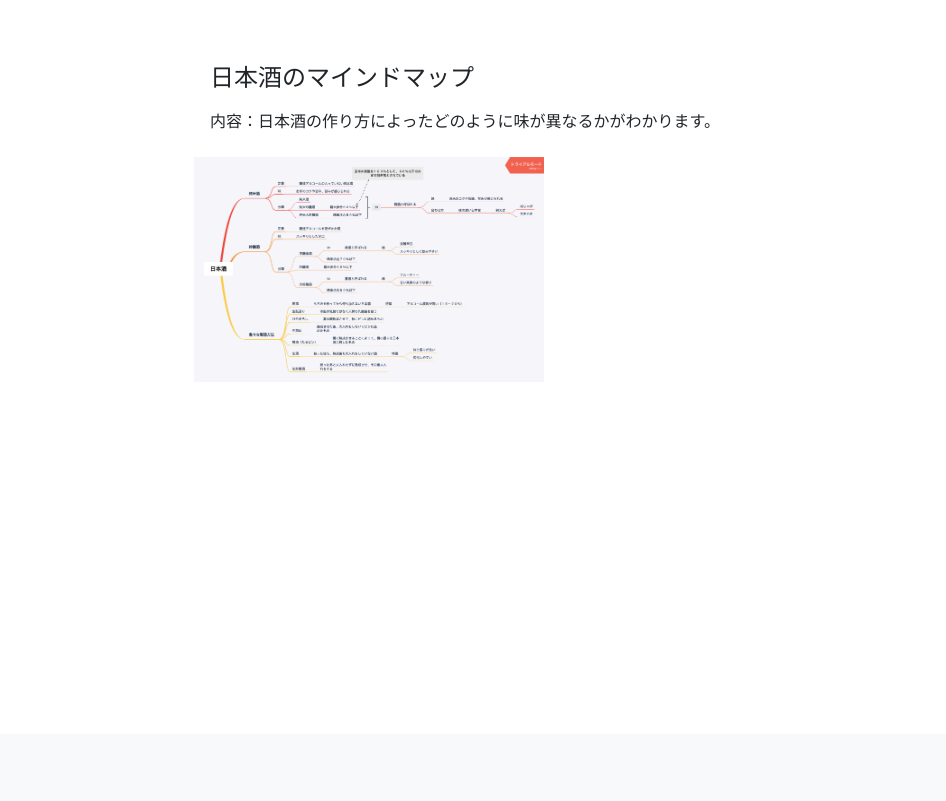
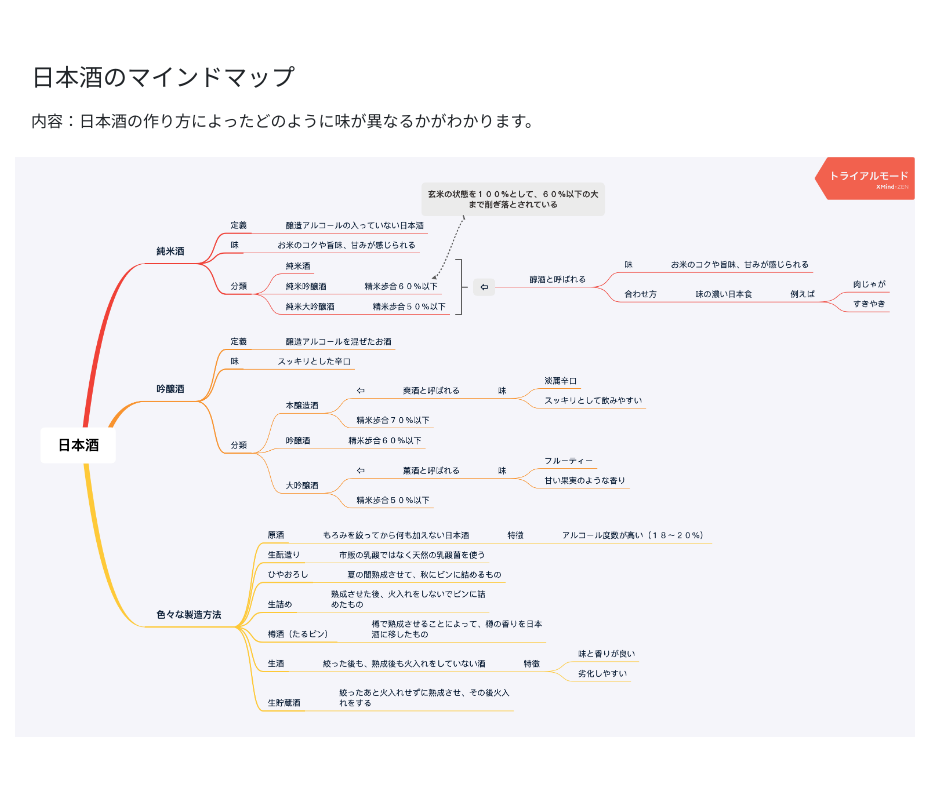
Before and after one commit to shinjindesuga/mappingmapproject, a Django app: page /detail/4 in a window 1280 px wide. Shown: the part 66-867 px from the top of the page, without its empty margins (175-1121 px from the left). Before the commit the page ends 439 px from the top, so only its background shows below. Run offline with Django 3.2, Linux system fonts and the light colour scheme; data comes from the database, SQL or seed files in the repository; some libraries are stand-ins or nearby versions.

Commit message:
さらに細部を修正しました

```diff
--- a/templates/detail.html
+++ b/templates/detail.html
@@ -36,12 +36,17 @@
   <div class="d-sm-none">
     <h4 class="m-3">{{ object.title }}</h4>
     <p class="m-3">内容：{{ object.content }}</p>
+    <p class="mt-4"><a href = "{{object.image.url}}"><img src='{{object.image.url}}'width=350></a></p>
+  </div>
+  <div class="d-none d-lg-block">
+    <h4 class="m-3">{{ object.title }}</h4>
+    <p class="m-3">内容：{{ object.content }}</p>
     <p class="mt-4"><a href = "{{object.image.url}}"><img src='{{object.image.url}}'width=900></a></p>
   </div>
-  <div class="d-none d-sm-block">
+  <div class="d-none d-sm-block d-lg-none">
     <h4 class="m-3">{{ object.title }}</h4>
     <p class="m-3">内容：{{ object.content }}</p>
-    <p class="mt-4"><a href = "{{object.image.url}}"><img src='{{object.image.url}}'width=350></a></p>
+    <p class="mt-4"><a href = "{{object.image.url}}"><img src='{{object.image.url}}'width=600></a></p>
   </div>
 </div>
 {% endblock content %}
```
Also changed, not shown: 1 other file.
